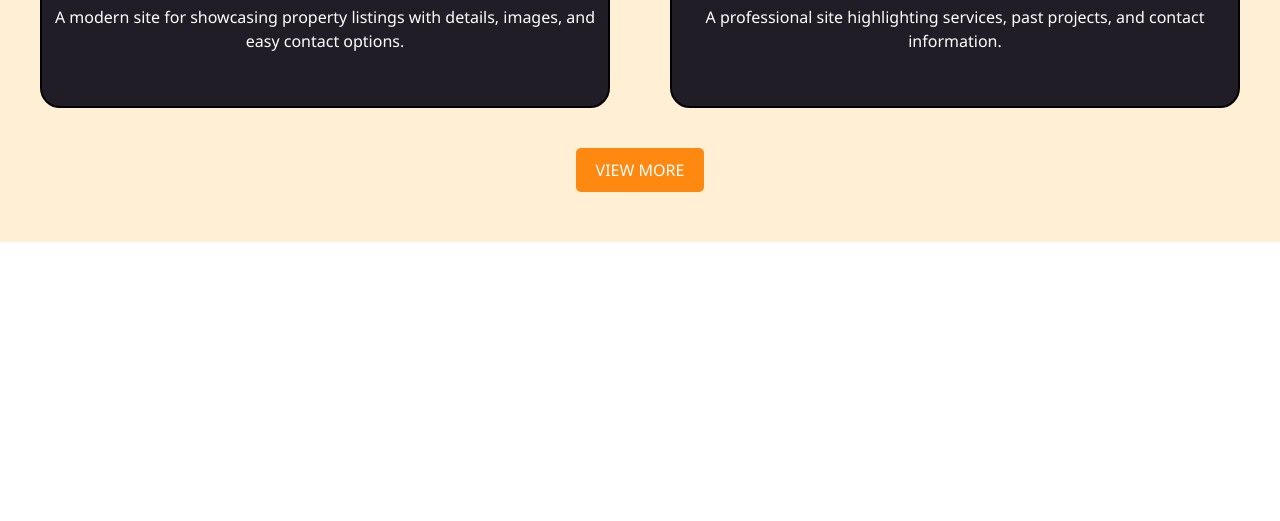
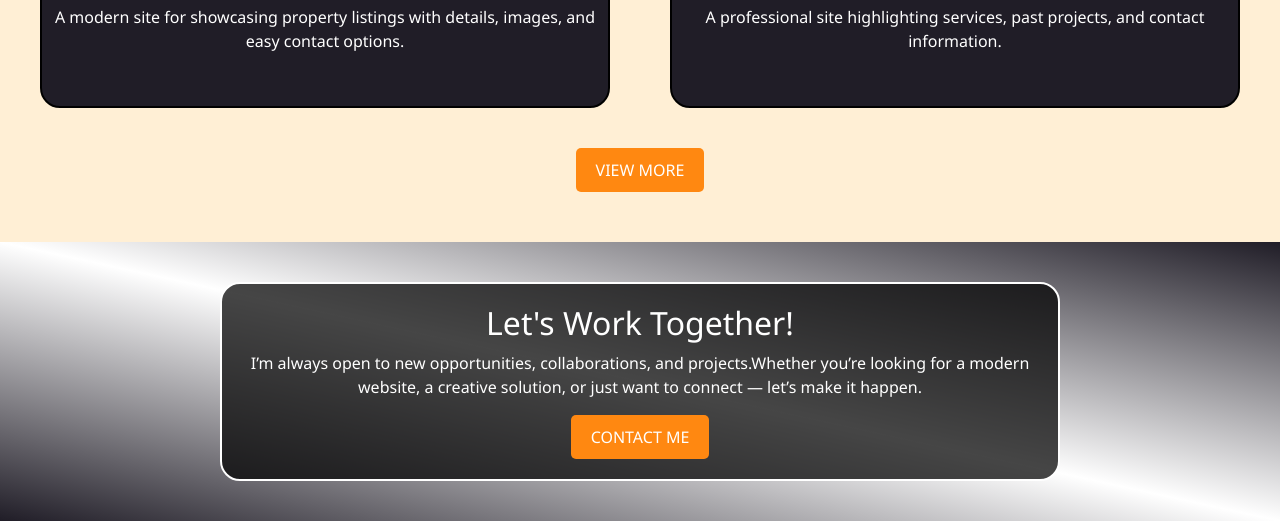
Before and after one commit to swallehrashid/portfolio-website, a website: page index.html in a window 1280 px wide. Shown: the part 2497-3018 px from the top of the page. Before the commit the page ends 2739 px from the top, so only its background shows below. Drawn offline with nearby package versions, Linux system fonts and the light colour scheme.

Commit message:
adds a call to action section

```diff
--- a/index.html
+++ b/index.html
@@ -104,6 +104,19 @@
 
     </section>
 
+    <section class="call-to-action-section">
+        <div class="cta-content">
+            <h2>Let's Work Together!</h2>
+            <p>
+                I’m always open to new opportunities, collaborations, and projects.Whether you’re looking for a modern website, a creative solution, or just want to connect — let’s make it happen.
+            </p>
+            <div class="cta-button">
+                <button type="button" class="cta-btn button">CONTACT ME</button>
+            </div>
+        </div>
+
+    </section>
+
 
 
 
```
